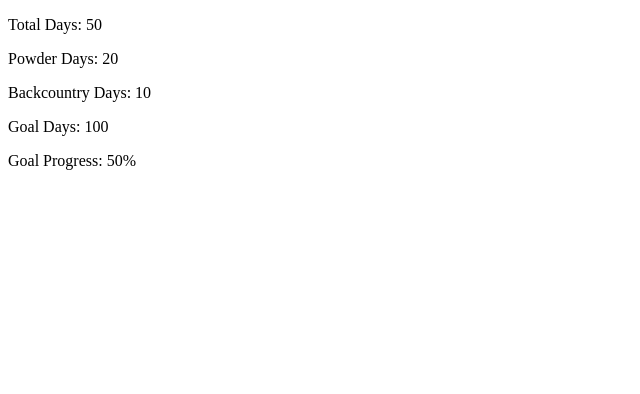
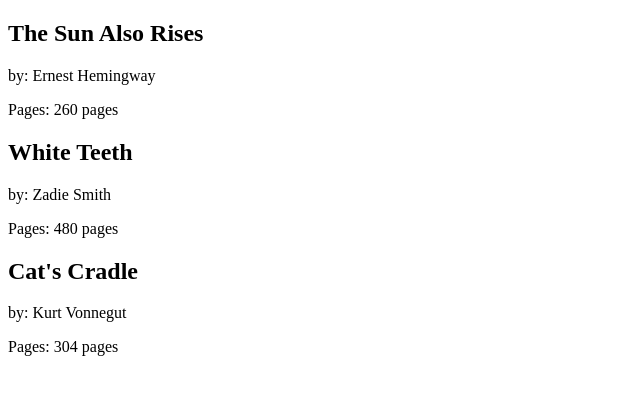
Before and after one commit to britobluis/react-is-fun, a React (Create React App) app: page / in a window 1280 px wide. Shown: the top 394 px of the page, without its empty margins (0-640 px from the left). Built offline with nearby package versions, Linux system fonts and the light colour scheme.

Commit message:
Composing components practice, division of code

```diff
--- /dev/null
+++ b/src/Library.js
@@ -0,0 +1,23 @@
+import React from 'react';
+
+const Book = ({title, author, pages}) => {
+    return (
+        <section>
+            <h2>{title}</h2>
+            <p>by: {author}</p>
+            <p>Pages: {pages} pages</p>
+        </section>
+    )
+}
+
+const Library = () => {
+    return (
+        <div>
+            <Book title="The Sun Also Rises" author="Ernest Hemingway" pages={260}/>
+            <Book title="White Teeth" author="Zadie Smith" pages={480} />
+            <Book title="Cat's Cradle" author="Kurt Vonnegut" pages={304} />
+        </div>
+    )
+}
+
+export default Library
--- /dev/null
+++ b/src/SkiDayCounter.js
@@ -0,0 +1,78 @@
+import React from 'react';
+
+// Data used by components
+
+let skiData = {
+    total: 50,
+    powder: 20,
+    backcountry: 10,
+    goal: 100
+}
+
+// Functions used in function component
+
+const getPercent = decimal => {
+    return decimal * 100 + '%'
+}
+const calculateGoalProgress = (total, goal) => {
+    return getPercent(total / goal)
+}
+
+// FUNCTION COMPONENT EXAMPLE
+
+const SkiDayCounterF = (props) => {
+    return (
+        <section>
+            <div>
+                <p>Total Days: {props.total}</p>
+            </div>
+            <div>
+                <p>Powder Days: {props.powder}</p>
+            </div>
+            <div>
+                <p>Backcountry Days: {props.backcountry}</p>
+            </div>
+            <div>
+                <p>Goal Days: {props.goal}</p>
+            </div>
+            <div>
+                <p>Goal Progress: {calculateGoalProgress(props.total, props.goal)}</p>
+            </div>
+        </section>
+    )
+}
+
+// CLASS COMPONENT EXAMPLE
+
+class SkiDayCounter extends React.Component {
+    getPercent = decimal => {
+        return decimal * 100 + '%'
+    }
+    calculateGoalProgress = (total, goal) => {
+        return this.getPercent(total / goal)
+    }
+    render() {
+        const { total, powder, backcountry, goal } = this.props // Easier to read variables
+        return (
+            <section>
+                <div>
+                    <p>Total Days: {total}</p>
+                </div>
+                <div>
+                    <p>Powder Days: {powder}</p>
+                </div>
+                <div>
+                    <p>Backcountry Days: {backcountry}</p>
+                </div>
+                <div>
+                    <p>Goal Days: {goal}</p>
+                </div>
+                <div>
+                    <p>Goal Progress: {this.calculateGoalProgress(total, goal)}</p>
+                </div>
+            </section>
+        )
+    }
+}
+
+export default SkiDayCounter
--- a/src/index.js
+++ b/src/index.js
@@ -1,79 +1,24 @@
 import React from 'react';
 import ReactDOM from 'react-dom';
+import SkiDayCounter from './SkiDayCounter';
+import Library from './Library';
 
+// Using SkiDayCounter
 let skiData = {
     total: 50,
     powder: 20,
     backcountry: 10,
     goal: 100
 }
-
-const getPercent = decimal => {
-    return decimal * 100 + '%'
-}
-const calculateGoalProgress = (total, goal) => {
-    return getPercent(total / goal)
-}
-
-const SkiDayCounterF = (props) => {
-    return (
-        <section>
-            <div>
-                <p>Total Days: {props.total}</p>
-            </div>
-            <div>
-                <p>Powder Days: {props.powder}</p>
-            </div>
-            <div>
-                <p>Backcountry Days: {props.backcountry}</p>
-            </div>
-            <div>
-                <p>Goal Days: {props.goal}</p>
-            </div>
-            <div>
-                <p>Goal Progress: {calculateGoalProgress(props.total, props.goal)}</p>
-            </div>
-        </section>
-    )
-}
-
-class SkiDayCounter extends React.Component {
-    getPercent = decimal => {
-        return decimal * 100 + '%'
-    }
-    calculateGoalProgress = (total, goal) => {
-        return this.getPercent(total/goal)
-    }
-    render() {
-        const {total, powder, backcountry, goal} = this.props // Easier to read variables
-        return (
-            <section>
-                <div>
-                    <p>Total Days: {total}</p>
-                </div>
-                <div>
-                    <p>Powder Days: {powder}</p>
-                </div>
-                <div>
-                    <p>Backcountry Days: {backcountry}</p>
-                </div>
-                <div>
-                    <p>Goal Days: {goal}</p>
-                </div>
-                <div>
-                    <p>Goal Progress: {this.calculateGoalProgress(total, goal)}</p>
-                </div>
-            </section>
-        )
-    }
-}
+// To render
+// <SkiDayCounter
+    //     total={skiData.total}
+    //     powder={skiData.powder}
+    //     backcountry={skiData.backcountry}
+    //     goal={skiData.goal}
+    // />
 
 ReactDOM.render(
-    <SkiDayCounterF
-        total={skiData.total}
-        powder={skiData.powder}
-        backcountry={skiData.backcountry}
-        goal={skiData.goal}
-    />,
+    <Library />,
     document.getElementById('root')
 )
```
